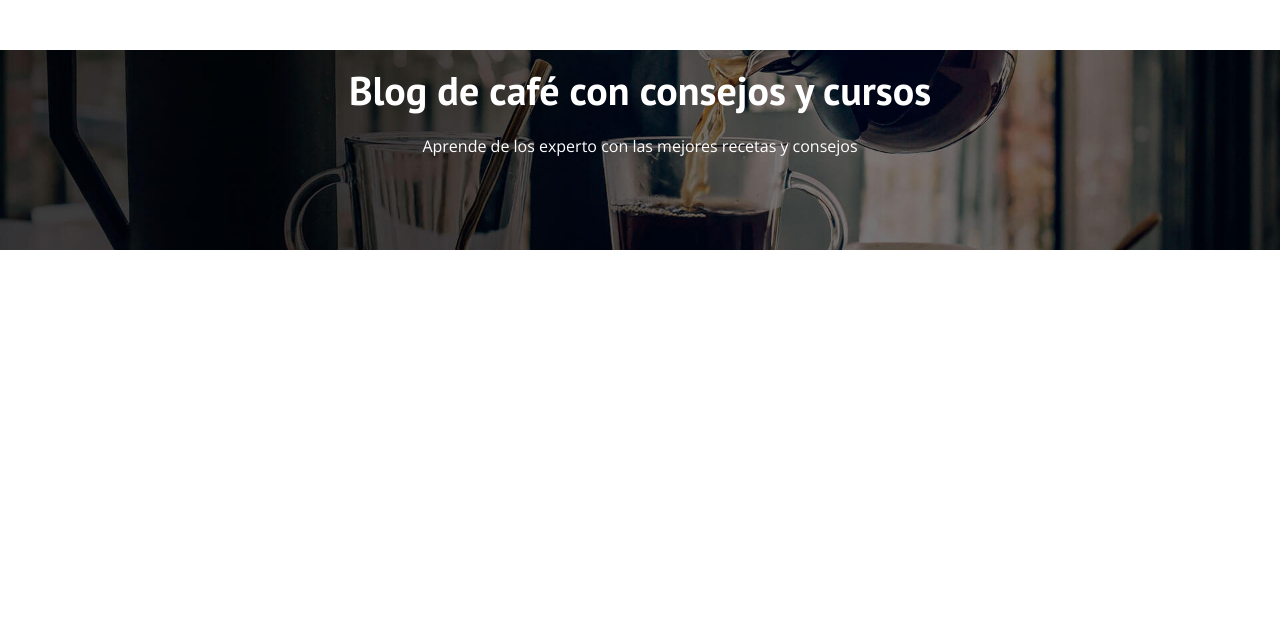
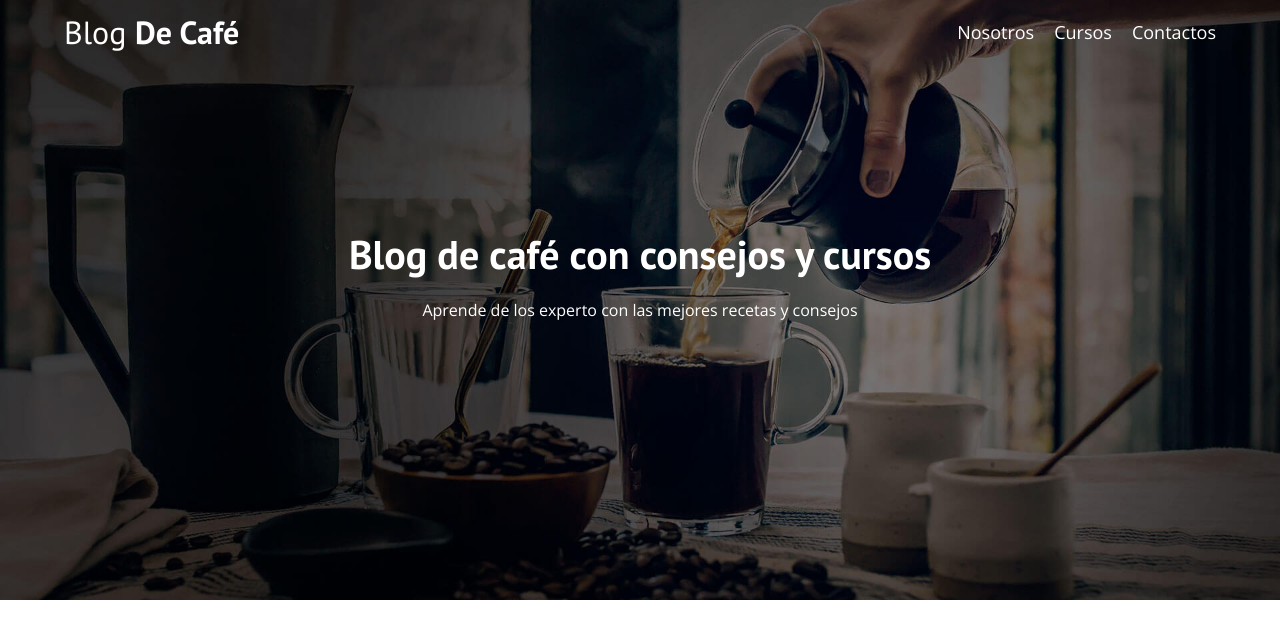
Before and after one commit to KennyKenny01/blog_coffe, a plain HTML site: page index.html in a window 1280 px wide. Drawn offline with nearby package versions, Linux system fonts and the light colour scheme.

Commit message:
Css al header listo

```diff
--- a/css/styles.css
+++ b/css/styles.css
@@ -69,7 +69,7 @@ img{
 
 .header{
     background-image: url(../img/banner.jpg);
-    height: 20rem;
+    height: 60rem;
     background-size: cover;
     background-repeat: no-repeat;
     background-position: center center;
@@ -80,3 +80,37 @@ img{
     color: var(--blanco);
     margin-top: 5rem;
 }
+@Media (min-width: 768px) {
+    .header__texto{
+        margin-top: 15rem;
+    }
+}
+@Media (min-width: 768px) {
+    .barra{
+        display: flex;
+        justify-content: space-between;
+        align-items: center;
+    }
+}
+
+.logo{
+color: var(--blanco);
+}
+.logo__nombre {
+font-weight: 400;
+}
+.logo__bold {
+font-weight: 700;
+}
+@Media (min-width: 768px) {
+    .navegacion{
+        display: flex;
+        gap: 2rem;
+    }
+}
+.navegacion__enlace {
+    display: block;
+    text-align: center;
+    font-size: 1.8rem;
+    color: var(--blanco);
+}
--- a/index.html
+++ b/index.html
@@ -13,10 +13,24 @@
 </head>
 <body>
     <header class="header">
+        <div class="contenedor">
+            <div class="barra">
+                <a class="logo" href="index.html">
+                    <h1 class="logo__nombre no-margin central-texto">Blog <span class="logo__bold">De Café</span></h1>
+                </a>
+                <nav class="navegacion">
+                    <a href="nosotros.html" class="navegacion__enlace">Nosotros</a>
+                    <a href="cursos.html" class="navegacion__enlace">Cursos</a>
+                    <a href="contactos.htlm" class="navegacion__enlace">Contactos</a>
+
+                </nav>
+
+            </div>
+
+        </div>
         <div class="header__texto">
             <h2 class="no-margin">Blog de café con consejos y cursos</h2>
             <p class="no-margin"">Aprende de los experto con las mejores recetas y consejos</p>
-
         </div>
     </header>
 </body>
```
